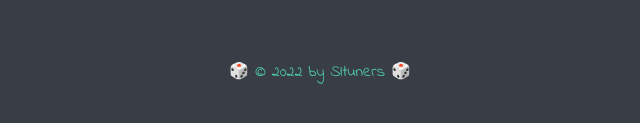
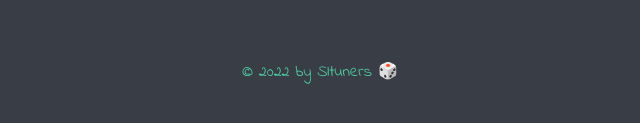
Before and after one commit to sltuners/Dicee-Game, a plain HTML site: page index.html in a window 1280 px wide. Shown: the part 543-666 px from the top of the page, 320-960 px from the left. Drawn offline with Linux system fonts and the light colour scheme.

Commit message:
Update index.html

```diff
--- a/index.html
+++ b/index.html
@@ -31,7 +31,7 @@
 </body>
 
 <footer>
-  <a href="https://sltuners.github.io/site/"> 🎲 © 2022 by Sltuners 🎲 </a>
+  <a href="https://sltuners.github.io/site/"> © 2022 by Sltuners 🎲 </a>
 </footer>
 
 </html>
```
